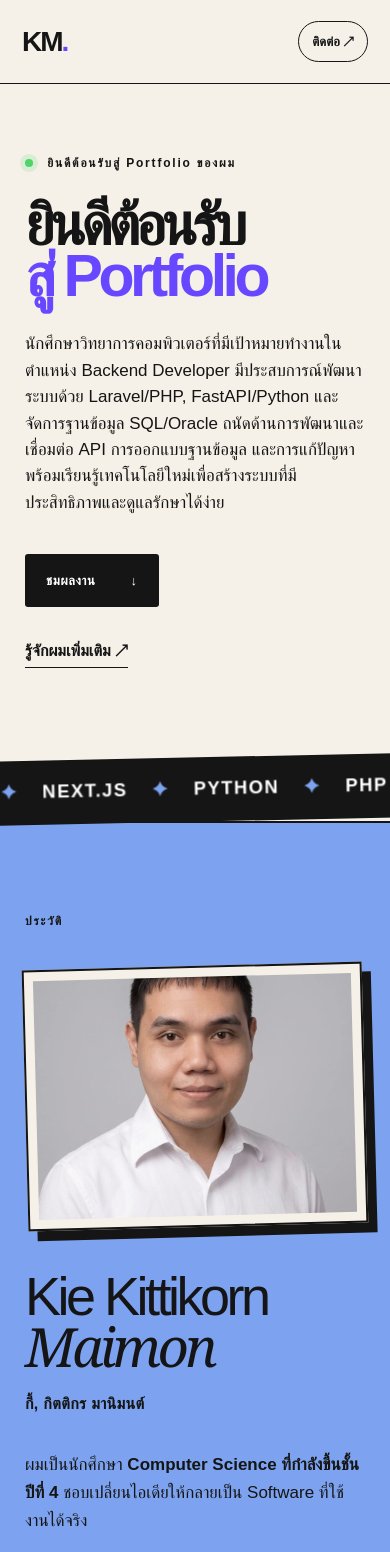
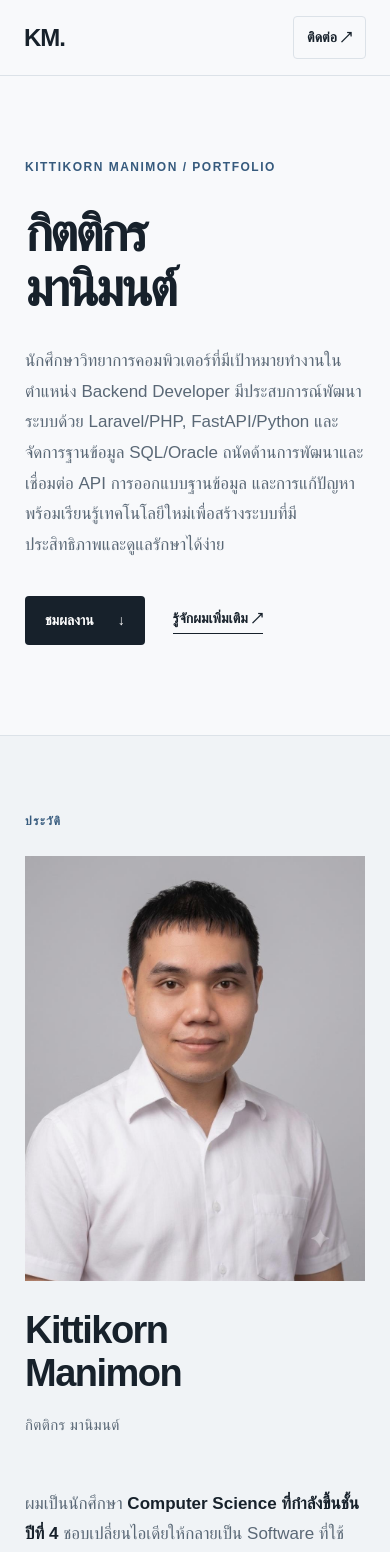
Before and after one commit to Lostinyss/kittikorn-portfolio, a Next.js app: page / in a window 390 px wide. Shown: the top 1552 px of the page. Built offline with nearby package versions, Linux system fonts and the light colour scheme.

Commit message:
Redesign portfolio with minimal formal style

```diff
--- a/app/globals.css
+++ b/app/globals.css
@@ -143,3 +143,104 @@ footer { padding:70px 8vw 35px; background:var(--ink); color:white; display:grid
   .copyright { grid-column:1; }
 }
 @media (prefers-reduced-motion:reduce) { html { scroll-behavior:auto; } *,*::before,*::after { animation:none!important; transition:none!important; } }
+
+/* Minimal, editorial portfolio theme */
+:root { --ink:#17212b; --paper:#f8f9fb; --accent:#365a7d; --line:#dce2e8; --muted:#5a6876; }
+body { background:var(--paper); color:var(--ink); font-family:Arial,Helvetica,sans-serif; }
+a:focus-visible,video:focus-visible { outline:2px solid var(--accent); outline-offset:4px; }
+.nav { min-height:76px; padding:16px max(5vw,24px); border-color:var(--line); }
+.logo { font-size:24px; letter-spacing:-1px; }
+.logo span,.hero h1 span { color:var(--ink); }
+.nav-links { gap:24px; font-size:14px; font-weight:500; }
+.nav-links a:hover,.project-link:hover,.footer-links a:hover { color:var(--accent); opacity:1; }
+.mini-cta { border-color:var(--line); border-radius:4px; font-size:14px; font-weight:600; }
+.mini-cta:hover { background:var(--ink); color:white; transform:none; }
+.hero { min-height:0; max-width:1440px; margin:auto; padding:110px 8vw 120px; }
+.hero-kicker,.eyebrow { color:var(--accent); font-size:12px; font-weight:700; letter-spacing:1.5px; }
+.hero h1 { max-width:900px; margin:30px 0 30px; font-size:clamp(58px,8vw,112px); line-height:1.06; letter-spacing:-.055em; font-weight:700; }
+.hero-copy { max-width:760px; margin:0; color:var(--muted); font-size:clamp(17px,2vw,21px); line-height:1.8; }
+.hero-actions { margin:36px 0 0; gap:28px; }
+.button { gap:24px; padding:14px 20px; border-radius:4px; font-size:14px; font-weight:600; letter-spacing:0; text-transform:none; }
+.button:hover { transform:none; box-shadow:none; }
+.button-dark { background:var(--ink); }
+.text-link { font-size:14px; font-weight:600; }
+.section { padding:100px 8vw; border-top:1px solid var(--line); }
+.section h2 { margin:12px 0 0; font-size:clamp(38px,5vw,64px); line-height:1.12; letter-spacing:-.04em; font-weight:650; }
+.section h2.single-line-heading { font-size:clamp(38px,5vw,64px); white-space:normal; letter-spacing:-.04em; }
+.section-heading { align-items:end; margin-bottom:48px; }
+.section-heading>p { color:var(--muted); font-size:16px; }
+.about { background:#f0f3f6; grid-template-columns:minmax(260px,.85fr) minmax(0,1.15fr); gap:7vw; border-color:var(--line); }
+.about h2 em,.contact h2 em { font-family:inherit; font-style:normal; font-weight:inherit; }
+.portrait { width:min(100%,430px); margin-top:24px; padding:0; border:0; box-shadow:none; transform:none; }
+.portrait img { aspect-ratio:4/5; object-fit:cover; object-position:center 30%; filter:none; }
+.name-heading small { color:var(--muted); font-size:15px; font-weight:500; }
+.about-copy { padding-top:26px; color:var(--muted); font-size:17px; line-height:1.8; }
+.about-copy strong { color:var(--ink); }
+.facts { margin-top:36px; border-color:var(--line); }
+.facts div { border-color:var(--line); }
+.facts span { color:var(--muted); font-size:13px; letter-spacing:0; font-weight:500; }
+.facts b { color:var(--ink); font-size:14px; font-weight:600; }
+.project { grid-template-columns:minmax(0,1.1fr) minmax(300px,.9fr); gap:6vw; padding:52px 0; border-color:var(--line); }
+.project-media { padding:0; border:0; background:#e6ebef; box-shadow:none; }
+.project-media>img { object-fit:contain; }
+.project-gallery { margin-top:4px; gap:4px; }
+.project-gallery img { border:0; }
+.project-media video { width:42%; right:12px; bottom:12px; border:1px solid var(--line); box-shadow:0 8px 24px #17212b20; }
+.project-number,.project-type { color:var(--muted); font-size:12px; font-weight:600; letter-spacing:.5px; }
+.project-info h3 { margin:20px 0 12px; font-size:clamp(30px,3vw,44px); letter-spacing:-.04em; line-height:1.15; }
+.project-info h4 { color:var(--ink); font-size:13px; letter-spacing:.5px; }
+.project-info p { color:var(--muted); }
+.tags { margin:24px 0 30px; }
+.tags span { border-color:var(--line); border-radius:4px; color:var(--muted); font-size:12px; font-weight:500; }
+.project-link,.certificate-card a { color:var(--accent); font-size:14px; font-weight:600; }
+.skills { background:var(--paper); color:var(--ink); }
+.skills .section-heading>p { color:var(--muted); }
+.skill-grid { border-color:var(--line); }
+.skill-grid article { min-height:220px; border-color:var(--line); }
+.skill-grid span { color:var(--accent); font:600 13px Arial,Helvetica,sans-serif; }
+.skill-grid h3 { margin:45px 0 12px; font-size:22px; font-weight:600; }
+.skill-grid p { color:var(--muted); }
+.activities,.certificates { background:#f0f3f6; color:var(--ink); }
+.activities .section-heading>p { color:var(--muted); }
+.activity-card { grid-template-columns:1fr 1fr; border:1px solid var(--line); background:var(--paper); box-shadow:none; }
+.activity-image { min-height:360px; }
+.activity-info { padding:42px; }
+.activity-info>span { color:var(--accent); font:600 13px Arial,Helvetica,sans-serif; letter-spacing:0; }
+.activity-info h3 { font-size:clamp(26px,3vw,38px); letter-spacing:-.035em; line-height:1.2; }
+.activity-info p { color:var(--muted); font-size:16px; }
+.certificate-grid { gap:18px; }
+.certificate-card { border-color:var(--line); padding:12px 12px 26px; }
+.certificate-card>span { color:var(--muted); font:500 12px Arial,Helvetica,sans-serif; letter-spacing:0; }
+.certificate-card h3 { font-size:21px; font-weight:600; }
+.certificate-card p { color:var(--muted); }
+.contact { background:var(--ink); color:white; text-align:left; }
+.contact .eyebrow { color:#a9c5dc; }
+.contact h2 { max-width:880px; margin:20px 0 38px; font-size:clamp(38px,5vw,64px); }
+.contact-actions { justify-content:flex-start; }
+.button-light { background:white; }
+.button-outline { border-color:#87919b; }
+footer { padding:65px 8vw 30px; gap:40px; }
+.footer-logo { font-size:30px; }
+.footer-links>span:first-child { color:#a9c5dc; font-size:12px; letter-spacing:0; }
+.footer-links a { font-size:15px; font-weight:500; }
+@media (max-width:960px) {
+  .about,.project { grid-template-columns:1fr; }
+  .project-info { max-width:720px; }
+  .activity-card { grid-template-columns:1fr; }
+}
+@media (max-width:680px) {
+  .nav { min-height:64px; }
+  .hero { padding:82px 25px 90px; }
+  .hero h1 { font-size:clamp(52px,12vw,72px); }
+  .hero-copy { font-size:17px; }
+  .hero-actions { flex-direction:row; flex-wrap:wrap; align-items:center; }
+  .section { padding:72px 25px; }
+  .section h2.single-line-heading { font-size:clamp(36px,10vw,54px); white-space:normal; }
+  .portrait { margin-bottom:28px; }
+  .project { padding:38px 0; }
+  .project-media video { position:static; width:100%; margin-top:4px; border:0; box-shadow:none; }
+  .activity-info { padding:28px 24px; }
+  .skill-grid article { min-height:180px; border-color:var(--line); }
+  .skill-grid article:nth-child(2) { border-color:var(--line); }
+  .skill-grid h3 { margin-top:35px; }
+}
--- a/app/layout.tsx
+++ b/app/layout.tsx
@@ -7,7 +7,7 @@ const geistMono = Geist_Mono({ variable: "--font-geist-mono", subsets: ["latin"]
 
 export const metadata: Metadata = {
   title: "กิตติกร มานิมนต์ — Portfolio",
-  description: "Portfolio ของกิตติกร มานิมนต์ นักศึกษา Computer Science จากปากช่อง ผู้สนใจ Web Development, Game Development และ AI",
+  description: "Portfolio ของกิตติกร มานิมนต์ นักศึกษาวิทยาการคอมพิวเตอร์ที่สนใจงาน Backend Development, API และการออกแบบฐานข้อมูล",
   icons: { icon: "/favicon.svg", shortcut: "/favicon.svg" },
 };
 
--- a/app/page.tsx
+++ b/app/page.tsx
@@ -77,8 +77,8 @@ export default function Home() {
       </nav>
 
       <section className="hero" id="top">
-        <div className="hero-kicker"><span className="status-dot" /> ยินดีต้อนรับสู่ Portfolio ของผม</div>
-        <h1>ยินดีต้อนรับ<br /><span>สู่ Portfolio</span></h1>
+        <div className="hero-kicker">KITTIKORN MANIMON / PORTFOLIO</div>
+        <h1>กิตติกร<br /><span>มานิมนต์</span></h1>
         <p className="hero-copy">นักศึกษาวิทยาการคอมพิวเตอร์ที่มีเป้าหมายทำงานในตำแหน่ง Backend Developer มีประสบการณ์พัฒนาระบบด้วย Laravel/PHP, FastAPI/Python และจัดการฐานข้อมูล SQL/Oracle ถนัดด้านการพัฒนาและเชื่อมต่อ API การออกแบบฐานข้อมูล และการแก้ปัญหา พร้อมเรียนรู้เทคโนโลยีใหม่เพื่อสร้างระบบที่มีประสิทธิภาพและดูแลรักษาได้ง่าย</p>
         <div className="hero-actions">
           <a className="button button-dark" href="#projects">ชมผลงาน <span>↓</span></a>
@@ -86,13 +86,12 @@ export default function Home() {
         </div>
       </section>
 
-      <section className="marquee" aria-label="ทักษะทางเทคนิค"><div>JAVASCRIPT <span>✦</span> NEXT.JS <span>✦</span> PYTHON <span>✦</span> PHP <span>✦</span> GDSCRIPT <span>✦</span> LUA <span>✦</span> FASTAPI <span>✦</span> LARAVEL <span>✦</span> HTML & CSS <span>✦</span> YOLO AI <span>✦</span></div></section>
 
       <section className="about section" id="about">
         <div className="about-title">
           <span className="eyebrow">ประวัติ</span>
-          <div className="portrait"><img src="/kittikorn-manimon.jpg" alt="กิตติกร มานิมนต์ ที่ปากช่อง" /></div>
-          <h2 className="name-heading">Kie Kittikorn<br /><em>Maimon</em><small>กี้, กิตติกร มานิมนต์</small></h2>
+          <div className="portrait"><img src="/kittikorn-manimon.jpg" alt="ภาพถ่ายกิตติกร มานิมนต์" /></div>
+          <h2 className="name-heading">Kittikorn<br />Manimon<small>กิตติกร มานิมนต์</small></h2>
         </div>
         <div className="about-copy">
           <p>ผมเป็นนักศึกษา <strong>Computer Science ที่กำลังขึ้นชั้นปีที่ 4</strong> ชอบเปลี่ยนไอเดียให้กลายเป็น Software ที่ใช้งานได้จริง</p>
@@ -173,8 +172,8 @@ export default function Home() {
       </section>
 
       <section className="contact section" id="contact">
-        <span className="contact-star" aria-hidden="true">✳</span><span className="eyebrow">ติดต่อผม</span>
-        <h2>พร้อมเรียนรู้<br /><em>พร้อมพัฒนาไปด้วยกัน</em></h2>
+        <span className="eyebrow">ติดต่อ</span>
+        <h2>สนใจร่วมงาน<br />หรือพูดคุยเกี่ยวกับโปรเจกต์</h2>
         <div className="contact-actions">
           <a className="button button-light" href="mailto:Imator92@gmail.com">ส่ง Email <Arrow /></a>
           <a className="button button-outline" href="https://github.com/Lostinyss" target="_blank" rel="noreferrer">GitHub <Arrow /></a>
```
